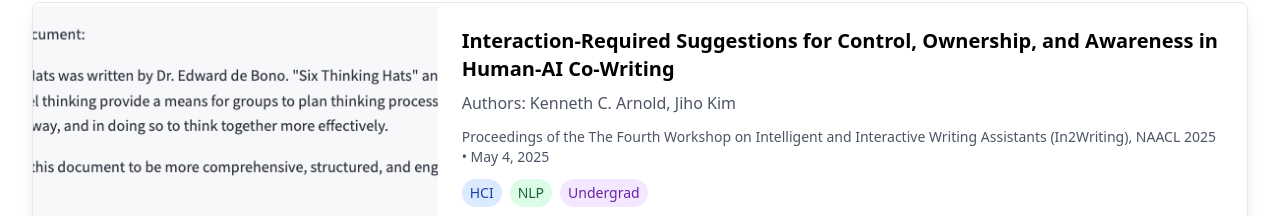
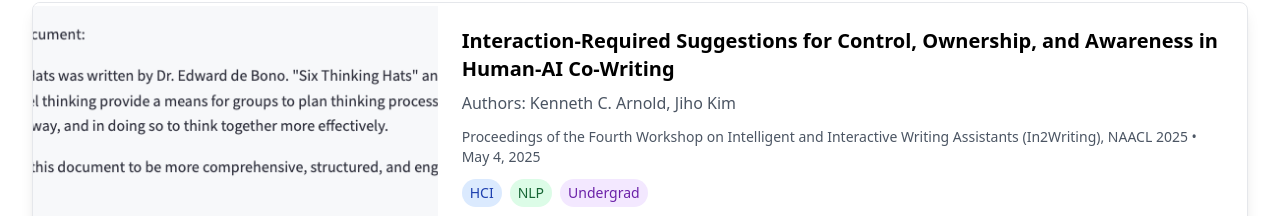
Before and after one commit to AIToolsLab/AIToolsLab.github.io, an Astro site: page /publications in a window 1280 px wide. Shown: the part 238-454 px from the top of the page. Built offline with nearby package versions, Linux system fonts and the light colour scheme; Astro itself is replaced by a stand-in of ours; a web font is replaced by a local one.

Commit message:
fix typo

```diff
--- a/src/pages/publications.astro
+++ b/src/pages/publications.astro
@@ -9,7 +9,7 @@ const publications = [
     image: "/pubs/interaction-required/type_assistant_response.png",
     imageAlt: "A predictive-text interaction UI where the user types the assistant's response to a revision request",
     authors: ["Kenneth C. Arnold", "Jiho Kim"],
-    venue: "Proceedings of the The Fourth Workshop on Intelligent and Interactive Writing Assistants (In2Writing), NAACL 2025",
+    venue: "Proceedings of the Fourth Workshop on Intelligent and Interactive Writing Assistants (In2Writing), NAACL 2025",
     date: "May 4, 2025",
     tags: ["HCI", "NLP", "Undergrad"],
     description: `This paper explores interaction designs for generative AI interfaces that necessitate human involvement throughout the generation process. We argue that such interfaces can promote cognitive engagement, agency, and thoughtful decision-making. Through a case study in text revision, we present and analyze two interaction techniques: (1) using a predictive-text interaction to type the assistant's response to a revision request, and (2) highlighting potential edit opportunities in a document. Our implementations demonstrate how these approaches reveal the landscape of writing possibilities and enable fine-grained control. We discuss implications for human-AI writing partnerships and future interaction design directions.`,
@@ -23,7 +23,7 @@ const publications = [
     image: "",
     imageAlt: "",
     authors: ["Jiho Kim", "Philippe Laban", "Xiang 'Anthony' Chen", "Kenneth C. Arnold"],
-    venue: "Proceedings of the The Fourth Workshop on Intelligent and Interactive Writing Assistants (In2Writing), NAACL 2025",
+    venue: "Proceedings of the Fourth Workshop on Intelligent and Interactive Writing Assistants (In2Writing), NAACL 2025",
     date: "May 4, 2025",
     tags: ["HCI", "NLP", "Undergrad"],
     description: `Writing well requires not only expressing ideas but also refining them through revision, a process facilitated by reflection. Prior research suggests that feedback delivered through dialogues, such as those in writing center tutoring sessions, can help writers reflect more thoughtfully on their work compared to static feedback. Recent advancements in multi-modal large language models (LLMs) now offer new possibilities for supporting interactive and expressive voice-based reflection in writing. In particular, we propose that LLM-generated static feedback can be repurposed as conversation starters, allowing writers to seek clarification, request examples, and ask follow-up questions, thereby fostering deeper reflection on their writing. We argue that voice-based interaction can naturally facilitate this conversational exchange, encouraging writers' engagement with higher-order concerns, facilitating iterative refinement of their reflections, and reduce cognitive load compared to text-based interactions. To investigate these effects, we propose a formative study exploring how text vs. voice input influence writers' reflection and subsequent revisions. Findings from this study will inform the design of intelligent and interactive writing tools, offering insights into how voice-based interactions with LLM-powered conversational agents can support reflection and revision.`,
```
